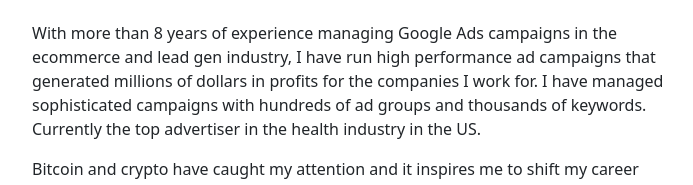
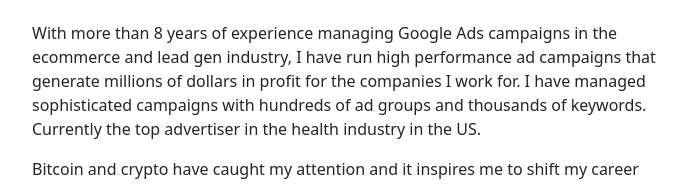
Before and after one commit to pheapk/pheapk.github.io, a plain HTML site: page index.html in a window 1280 px wide. Shown: the part 246-431 px from the top of the page, without its empty margins (283-976 px from the left). Drawn offline with nearby package versions, Linux system fonts and the light colour scheme; a web font is replaced by a local one.

Commit message:
fixed typo

```diff
--- a/index.html
+++ b/index.html
@@ -32,8 +32,9 @@
         </div>
         <br/>
         <div class="project">
-            <p>With more than 8 years of experience managing Google Ads campaigns in the ecommerce and lead gen industry, I have run high performance ad campaigns that generated millions of dollars in profits for the companies I work for. I have managed sophisticated campaigns with hundreds of ad groups and thousands of keywords. Currently the top advertiser in the health industry in the US.</p>
+            <p>With more than 8 years of experience managing Google Ads campaigns in the ecommerce and lead gen industry, I have run high performance ad campaigns that generate millions of dollars in profit for the companies I work for. I have managed sophisticated campaigns with hundreds of ad groups and thousands of keywords. Currently the top advertiser in the health industry in the US.</p>
             <p>Bitcoin and crypto have caught my attention and it inspires me to shift my career direction to software as web 3.0 technology is getting more popular. I am hoping to become one of the greatest blockchain engineers in the near future.</p>
+
         </div>
         <div class="project">
             <p>GitHub: <a href="https://github.com/pheapk" target="_blank">https://github.com/pheapk</a></p>
```
